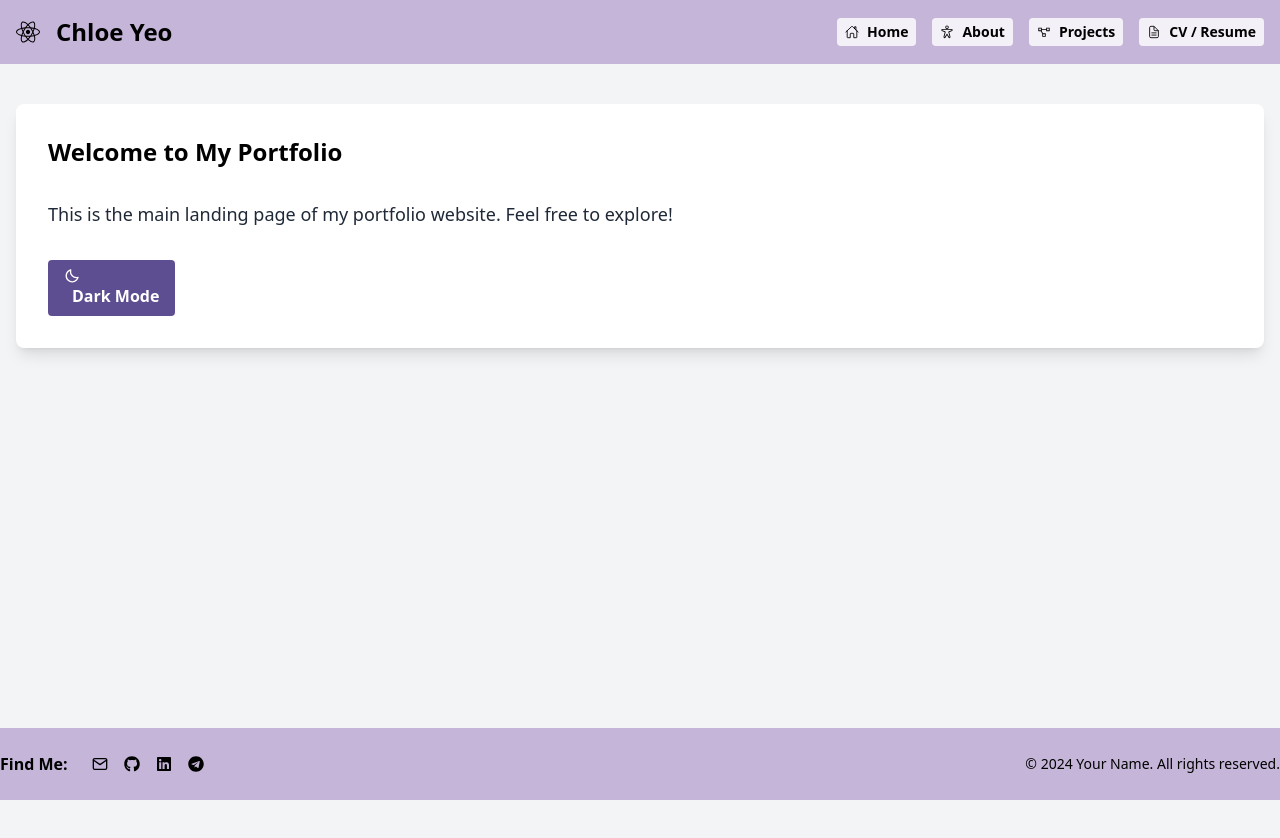
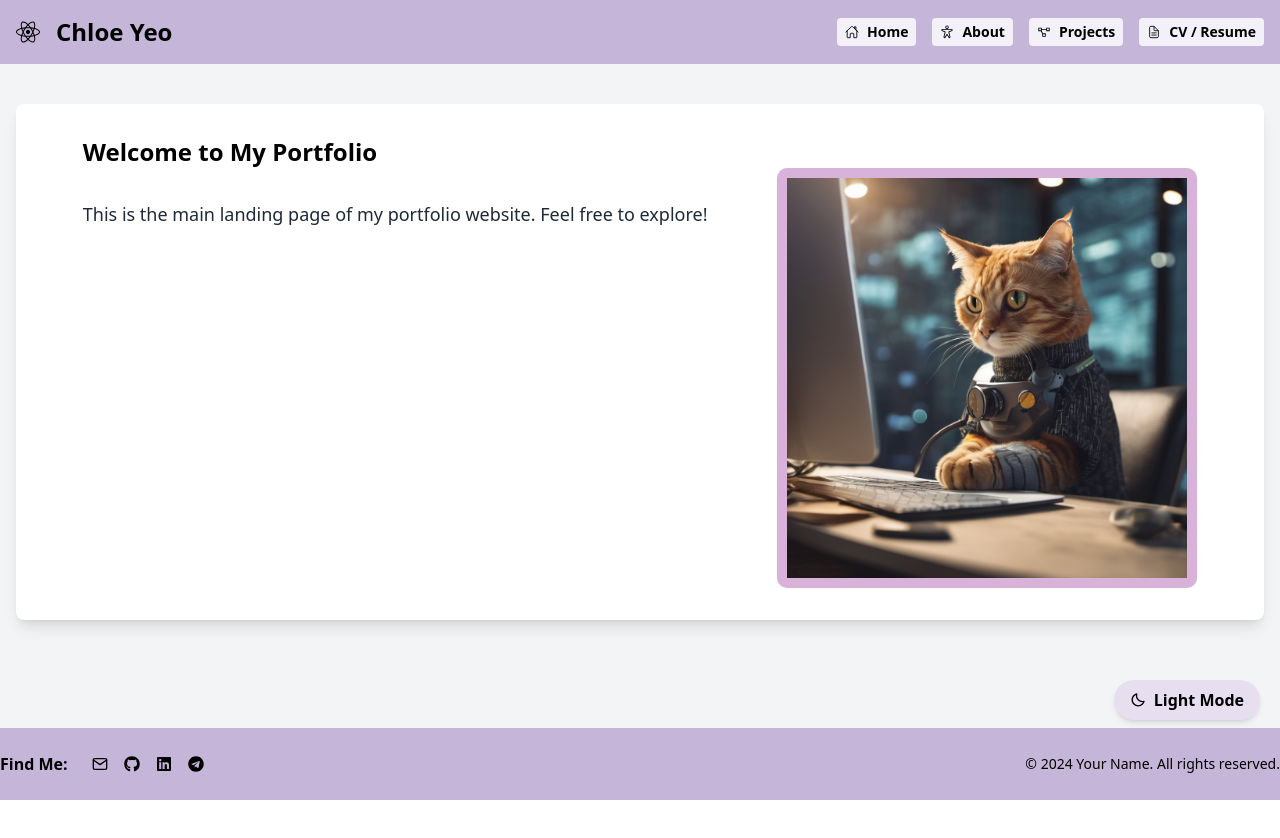
Before and after one commit to chloeyeo/Portfolio, a React (Create React App) app: page / in a window 1280 px wide. Shown: the top 838 px of the page. After the commit the page ends 800 px from the top, so only its background shows below. Built offline with nearby package versions, Linux system fonts and the light colour scheme.

Commit message:
made darkToggle be fixed in right bottom

```diff
--- a/package.json
+++ b/package.json
@@ -10,6 +10,7 @@
     "react-dom": "^18.2.0",
     "react-github-calendar": "^4.1.3",
     "react-icons": "^5.0.1",
+    "react-lazy-load-image-component": "^1.6.0",
     "react-router-dom": "^6.22.3",
     "react-scripts": "5.0.1",
     "sass": "^1.74.1",
--- a/src/App.js
+++ b/src/App.js
@@ -1,7 +1,8 @@
-import { lazy } from "react"; // to use jsx syntax
+import { lazy, useState } from "react"; // to use jsx syntax
 import "./assets/css/tailwindStyle.css";
 import "./assets/css/style.scss";
 import { Routes, Route } from "react-router-dom";
+import DarkModeToggle from "./components/DarkModeToggle";
 
 const Home = lazy(() => import("./pages/Home"));
 const About = lazy(() => import("./pages/About"));
@@ -19,8 +20,16 @@ export const routes = {
 };
 
 function App() {
+  const [darkMode, setDarkMode] = useState(false);
+
+  const toggleDarkMode = () => {
+    setDarkMode(!darkMode);
+  };
   return (
-    <div className="bg-gray-100 flex flex-col min-h-screen min-w-screen">
+    <div className="bg-gray-100 ${darkMode ? 'dark' : ''} flex flex-col min-h-screen min-w-screen">
+      {/* dark mode toggle */}
+      <DarkModeToggle darkMode={darkMode} toggleDarkMode={toggleDarkMode} />
+
       {/* header */}
       <Header />
 
@@ -30,9 +39,9 @@ function App() {
       {/* main content routes */}
       <main className="flex-grow">
         <Routes>
-          <Route path={routes.HOME} element={<Home />} />
+          <Route path={routes.HOME} element={<Home darkMode={darkMode} />} />
           <Route path={routes.ABOUT} element={<About />} />
-          <Route path={routes.Projects} element={<Projects />} />
+          <Route path={routes.PROJECTS} element={<Projects />} />
           {/* <Route path={routes.Project} element={} /> */}
           <Route path={routes.CV} element={<CV />} />
         </Routes>
--- /dev/null
+++ b/src/assets/css/style.css
@@ -0,0 +1,14 @@
+.home.dark {
+  background-color: #333;
+  color: #fff;
+}
+.home.dark .header {
+  color: #292828;
+}
+
+.profileImage {
+  display: block !important;
+  background-color: purple;
+  padding: 10px;
+  margin-top: 2rem;
+}/*# sourceMappingURL=style.css.map */
--- a/src/assets/css/style.scss
+++ b/src/assets/css/style.scss
@@ -1,7 +1,20 @@
-.home.dark {
-  background-color: #333;
+$primary: rgba(128, 0, 128, 0.3);
+.dark {
+  background-color: black;
   color: #fff;
   .header {
     color: #292828;
   }
 }
+
+.homeWrap {
+  display: flex;
+  justify-content: space-around;
+}
+
+.profileImage {
+  background-color: $primary;
+  padding: 10px;
+  margin-top: 2rem;
+  border-radius: 10px;
+}
--- /dev/null
+++ b/src/components/DarkModeToggle.js
@@ -0,0 +1,28 @@
+import { BiSun, BiMoon } from "react-icons/bi";
+
+const DarkModeToggle = ({ darkMode, toggleDarkMode }) => {
+  return (
+    <>
+      <button
+        onClick={toggleDarkMode}
+        className={`${
+          darkMode
+            ? "bg-jacarta-500 text-white hover:bg-jacarta-100 hover:text-black"
+            : "bg-jacarta-100 text-black hover:bg-jacarta-500 hover:text-white"
+        } fixed font-bold flex justify-center items-center bottom-20 right-5 rounded-full py-2 px-4 shadow-md z-10 focus:outline-none focus:shadow-outline`}
+      >
+        {darkMode ? <BiSun /> : <BiMoon />}
+        <span className="ml-2">{darkMode ? "Dark Mode" : "Light Mode"}</span>
+      </button>
+      <button
+        onClick={toggleDarkMode}
+        className="fixed bottom-4 right-4 bg-jacarta-400 hover:bg-jacarta-200 text-white font-bold py-2 px-4 rounded focus:outline-none focus:shadow-outline"
+      >
+        {darkMode ? <BiSun /> : <BiMoon />}
+        <span className="ml-2">{darkMode ? "Light Mode" : "Dark Mode"}</span>
+      </button>
+    </>
+  );
+};
+
+export default DarkModeToggle;
--- a/src/pages/Home.js
+++ b/src/pages/Home.js
@@ -1,26 +1,26 @@
-// import ReactFullpage from "@fullpage/react-fullpage";
-import { useState } from "react";
-import { BiSun, BiMoon } from "react-icons/bi";
+// import { useState } from "react";
+// import { BiSun, BiMoon } from "react-icons/bi";
+import { LazyLoadImage } from "react-lazy-load-image-component";
 
-const Home = () => {
-  const [darkMode, setDarkMode] = useState(false);
+const Home = ({ darkMode }) => {
+  // const [darkMode, setDarkMode] = useState(false);
 
-  const toggleDarkMode = () => {
-    setDarkMode(!darkMode);
-  };
+  // const toggleDarkMode = () => {
+  //   setDarkMode(!darkMode);
+  // };
 
   return (
-    <div
-      className={`home ${
-        darkMode ? "dark" : "bg-gray-100"
-      } min-h-screen py-10 mb-16`}
-    >
+    // className={`home ${
+    //   darkMode ? "dark" : "bg-gray-100"
+    // } min-h-screen py-10 mb-16`}
+    <div>
       <div className="container mx-auto px-4">
         <div
-          className={`${
+          className={`homeWrap ${
             darkMode ? "bg-gray-500" : "bg-white"
-          } rounded-lg shadow-lg p-8`}
+          } rounded-lg shadow-lg p-8 mt-10`}
         >
+          <div className="homeText">
             <h1 className="header text-2xl font-bold mb-8">
               Welcome to My Portfolio
             </h1>
@@ -29,10 +29,10 @@ const Home = () => {
                 darkMode ? "text-white" : "text-gray-800"
               } text-lg mb-8`}
             >
-            This is the main landing page of my portfolio website. Feel free to
-            explore!
+              This is the main landing page of my portfolio website. Feel free
+              to explore!
             </p>
-          <button
+            {/* <button
               onClick={toggleDarkMode}
               className="bg-jacarta-400 hover:bg-jacarta-200 text-white font-bold py-2 px-4 rounded focus:outline-none focus:shadow-outline"
             >
@@ -40,7 +40,16 @@ const Home = () => {
               <span className="ml-2">
                 {darkMode ? "Light Mode" : "Dark Mode"}
               </span>
-          </button>
+            </button> */}
+          </div>
+          <LazyLoadImage
+            // effect="blur"
+            alt="profile image"
+            src="/images/coder3.png"
+            wrapperClassName="profileImage"
+            width="400"
+            height="400"
+          />
         </div>
       </div>
     </div>
```
Also changed, not shown: 2 other files (tests, documents, lock files or other folders). Lines whose indentation alone changed are shown as unchanged.
